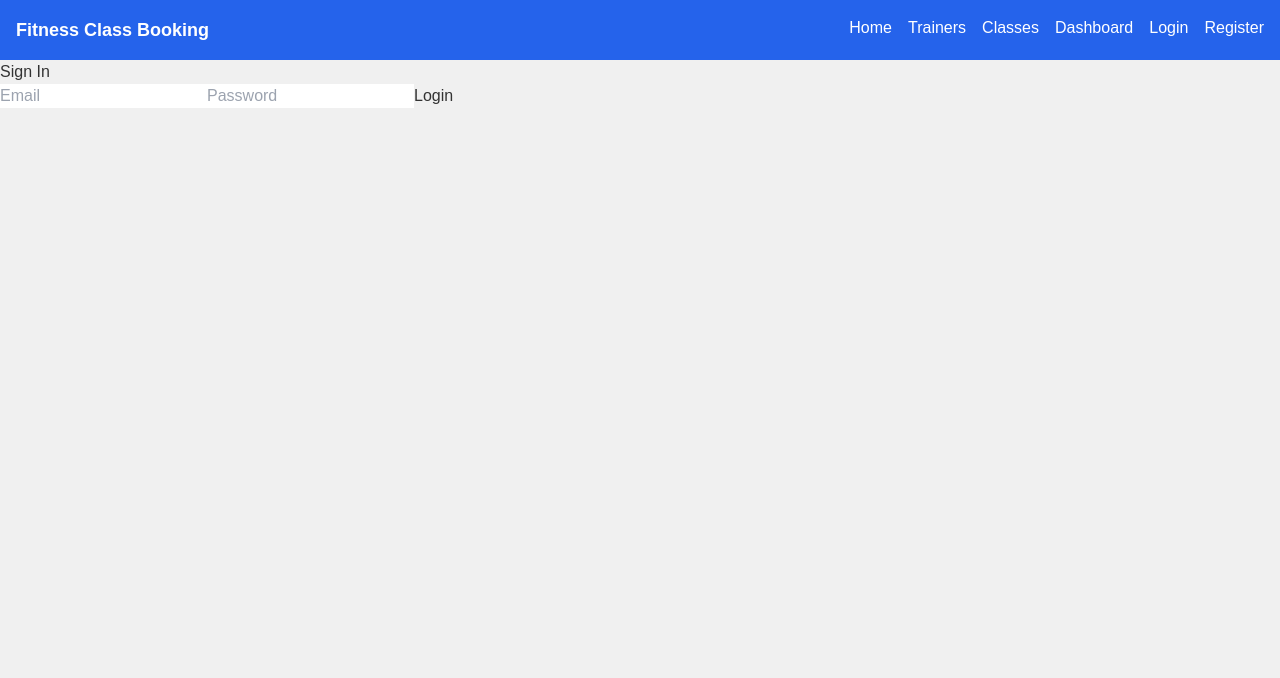
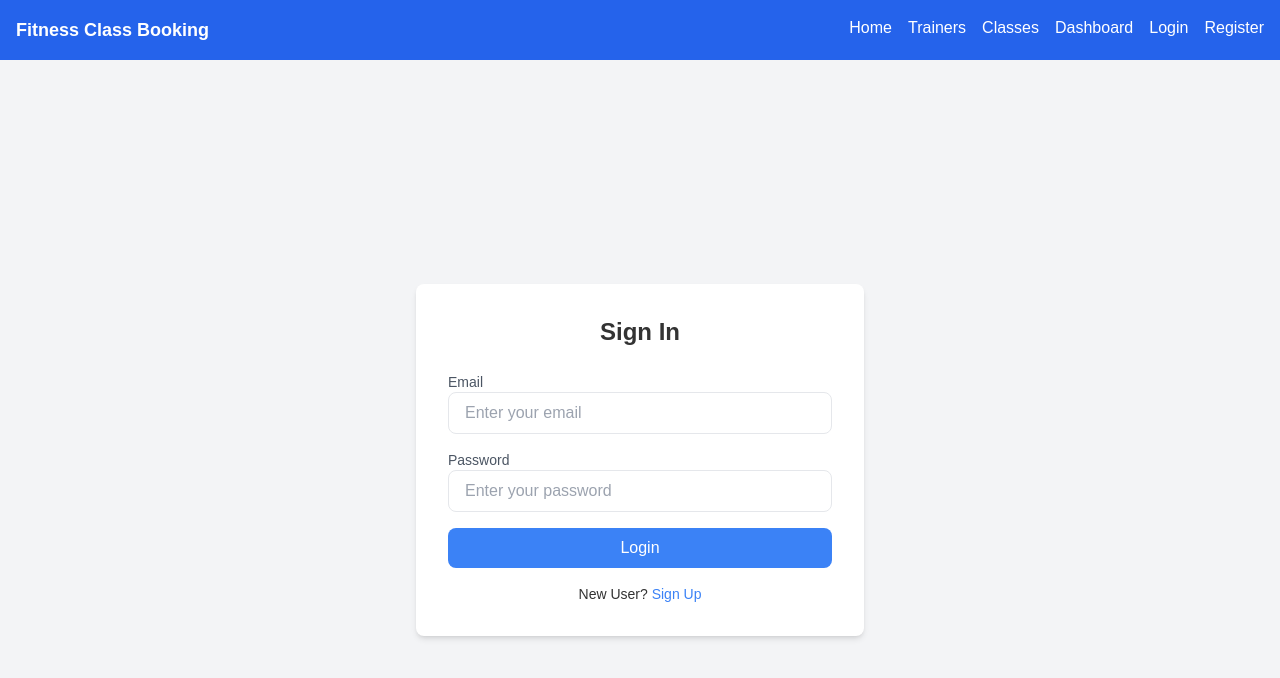
Before and after one commit to vich1123/fitness-class-booking, a React (Create React App) app in the folder client/: page /login in a window 1280 px wide. Shown: the top 678 px of the page. Built offline with nearby package versions, Linux system fonts and the light colour scheme; no server answers.

Commit message:
Fixed Login.jsx and Register.jsx UI issues

```diff
--- a/client/src/pages/Login.jsx
+++ b/client/src/pages/Login.jsx
@@ -1,57 +1,87 @@
 import React, { useState } from "react";
+import { Link, useNavigate } from "react-router-dom";
 import axios from "axios";
-import { useNavigate } from "react-router-dom";
+
+const API_URL = process.env.REACT_APP_BACKEND_URL
+  ? `${process.env.REACT_APP_BACKEND_URL}/api/auth/login`
+  : "https://fitness-class-booking.onrender.com/api/auth/login";
 
 const Login = () => {
+  const navigate = useNavigate();
   const [email, setEmail] = useState("");
   const [password, setPassword] = useState("");
-    const [error, setError] = useState(null);
-    const navigate = useNavigate();
-
-    const API_URL = "https://fitness-class-booking.onrender.com/api/auth/login";
+  const [error, setError] = useState("");
+  const [loading, setLoading] = useState(false);
 
   const handleLogin = async (e) => {
     e.preventDefault();
-        setError(null); // Reset errors before submission
+    setError("");
+    setLoading(true);
+
+    if (!email || !password) {
+      setError("Both email and password are required.");
+      setLoading(false);
+      return;
+    }
 
     try {
-            const response = await axios.post(API_URL, { email, password }, {
-                withCredentials: true,
-                headers: { "Content-Type": "application/json" }
-            });
+      const response = await axios.post(API_URL, { email, password });
 
-            if (response.data.token) {
+      if (response.status === 200) {
         localStorage.setItem("token", response.data.token);
-                navigate("/dashboard");
-            } else {
-                setError("Invalid credentials. Please try again.");
+        localStorage.setItem("user", JSON.stringify(response.data.user));
+        navigate("/");
       }
-        } catch (error) {
-            setError(error.response?.data?.message || "Login failed. Please try again.");
+    } catch (err) {
+      setError(err.response?.data?.message || "Invalid email or password.");
+    } finally {
+      setLoading(false);
     }
   };
 
   return (
+    <div className="flex justify-center items-center h-screen bg-gray-100">
+      <div className="bg-white p-8 rounded-lg shadow-md w-full max-w-md">
+        <h2 className="text-2xl font-bold text-center mb-6">Sign In</h2>
+        {error && <p className="text-red-500 text-sm text-center">{error}</p>}
+        <form onSubmit={handleLogin} className="space-y-4">
           <div>
-            <h2>Sign In</h2>
-            {error && <p style={{ color: "red" }}>{error}</p>}
-            <form onSubmit={handleLogin}>
+            <label className="block text-gray-600 text-sm font-medium">Email</label>
             <input
               type="email"
-                    placeholder="Email"
+              placeholder="Enter your email"
+              className="w-full px-4 py-2 border rounded-lg focus:outline-none focus:ring-2 focus:ring-blue-500"
               value={email}
               onChange={(e) => setEmail(e.target.value)}
               required
             />
+          </div>
+          <div>
+            <label className="block text-gray-600 text-sm font-medium">Password</label>
             <input
               type="password"
-                    placeholder="Password"
+              placeholder="Enter your password"
+              className="w-full px-4 py-2 border rounded-lg focus:outline-none focus:ring-2 focus:ring-blue-500"
               value={password}
               onChange={(e) => setPassword(e.target.value)}
               required
             />
-                <button type="submit">Login</button>
+          </div>
+          <button
+            type="submit"
+            className="w-full bg-blue-500 text-white py-2 rounded-lg hover:bg-blue-600 disabled:opacity-50"
+            disabled={loading}
+          >
+            {loading ? "Logging in..." : "Login"}
+          </button>
         </form>
+        <p className="text-sm text-center mt-4">
+          New User?{" "}
+          <Link to="/register" className="text-blue-500 hover:underline">
+            Sign Up
+          </Link>
+        </p>
+      </div>
     </div>
   );
 };
--- a/client/src/pages/Register.jsx
+++ b/client/src/pages/Register.jsx
@@ -1,65 +1,105 @@
 import React, { useState } from "react";
 import axios from "axios";
-import { useNavigate } from "react-router-dom";
+
+const API_URL = process.env.REACT_APP_BACKEND_URL
+  ? `${process.env.REACT_APP_BACKEND_URL}/api/auth/register`
+  : "https://fitness-class-booking.onrender.com/api/auth/register";
 
 const Register = () => {
-    const [name, setName] = useState("");
-    const [email, setEmail] = useState("");
-    const [password, setPassword] = useState("");
-    const [error, setError] = useState(null);
-    const navigate = useNavigate();
+  const [form, setForm] = useState({ name: "", email: "", password: "" });
+  const [error, setError] = useState("");
+  const [success, setSuccess] = useState("");
+  const [loading, setLoading] = useState(false);
 
-    const API_URL = "https://fitness-class-booking.onrender.com/api/auth/register";
+  const handleChange = (e) => {
+    const { name, value } = e.target;
+    setForm({ ...form, [name]: value });
+  };
 
-    const handleRegister = async (e) => {
+  const handleSubmit = async (e) => {
     e.preventDefault();
-        setError(null); // Reset errors before submission
+    setError("");
+    setSuccess("");
+    setLoading(true);
+
+    if (!form.name || !form.email || !form.password) {
+      setError("All fields are required.");
+      setLoading(false);
+      return;
+    }
 
     try {
-            const response = await axios.post(API_URL, { name, email, password }, {
-                withCredentials: true,
-                headers: { "Content-Type": "application/json" }
+      const res = await axios.post(API_URL, form, {
+        headers: { "Content-Type": "application/json" },
       });
 
-            if (response.data.token) {
-                localStorage.setItem("token", response.data.token);
-                navigate("/dashboard");
-            } else {
-                setError("Registration failed. Please try again.");
+      if (res.status === 201) {
+        setSuccess("Registration successful! Redirecting...");
+        setTimeout(() => {
+          window.location.href = "/login";
+        }, 1500);
       }
-        } catch (error) {
-            setError(error.response?.data?.message || "Registration failed. Please try again.");
+    } catch (err) {
+      setError(
+        err.response?.data?.message || "Registration failed. Try again."
+      );
+    } finally {
+      setLoading(false);
     }
   };
 
   return (
+    <div className="flex items-center justify-center h-screen bg-gray-100">
+      <div className="bg-white p-6 rounded-lg shadow-md w-96">
+        <h2 className="text-2xl font-semibold text-center mb-6">Register</h2>
+        {error && <p className="text-red-500 text-sm text-center mb-2">{error}</p>}
+        {success && <p className="text-green-500 text-sm text-center mb-2">{success}</p>}
+        <form onSubmit={handleSubmit} className="space-y-4">
           <div>
-            <h2>Register</h2>
-            {error && <p style={{ color: "red" }}>{error}</p>}
-            <form onSubmit={handleRegister}>
+            <label className="block text-gray-600 text-sm font-medium">Name</label>
             <input
               type="text"
-                    placeholder="Name"
-                    value={name}
-                    onChange={(e) => setName(e.target.value)}
+              name="name"
+              placeholder="Enter your name"
+              className="w-full px-4 py-2 border rounded-lg"
+              value={form.name}
+              onChange={handleChange}
               required
             />
+          </div>
+          <div>
+            <label className="block text-gray-600 text-sm font-medium">Email</label>
             <input
               type="email"
-                    placeholder="Email"
-                    value={email}
-                    onChange={(e) => setEmail(e.target.value)}
+              name="email"
+              placeholder="Enter your email"
+              className="w-full px-4 py-2 border rounded-lg"
+              value={form.email}
+              onChange={handleChange}
               required
             />
+          </div>
+          <div>
+            <label className="block text-gray-600 text-sm font-medium">Password</label>
             <input
               type="password"
-                    placeholder="Password"
-                    value={password}
-                    onChange={(e) => setPassword(e.target.value)}
+              name="password"
+              placeholder="Enter your password"
+              className="w-full px-4 py-2 border rounded-lg"
+              value={form.password}
+              onChange={handleChange}
               required
             />
-                <button type="submit">Register</button>
+          </div>
+          <button
+            type="submit"
+            className="w-full bg-blue-500 text-white py-2 rounded-lg hover:bg-blue-600 disabled:opacity-50"
+            disabled={loading}
+          >
+            {loading ? "Registering..." : "Register"}
+          </button>
         </form>
+      </div>
     </div>
   );
 };
```
Lines whose indentation alone changed are shown as unchanged.
